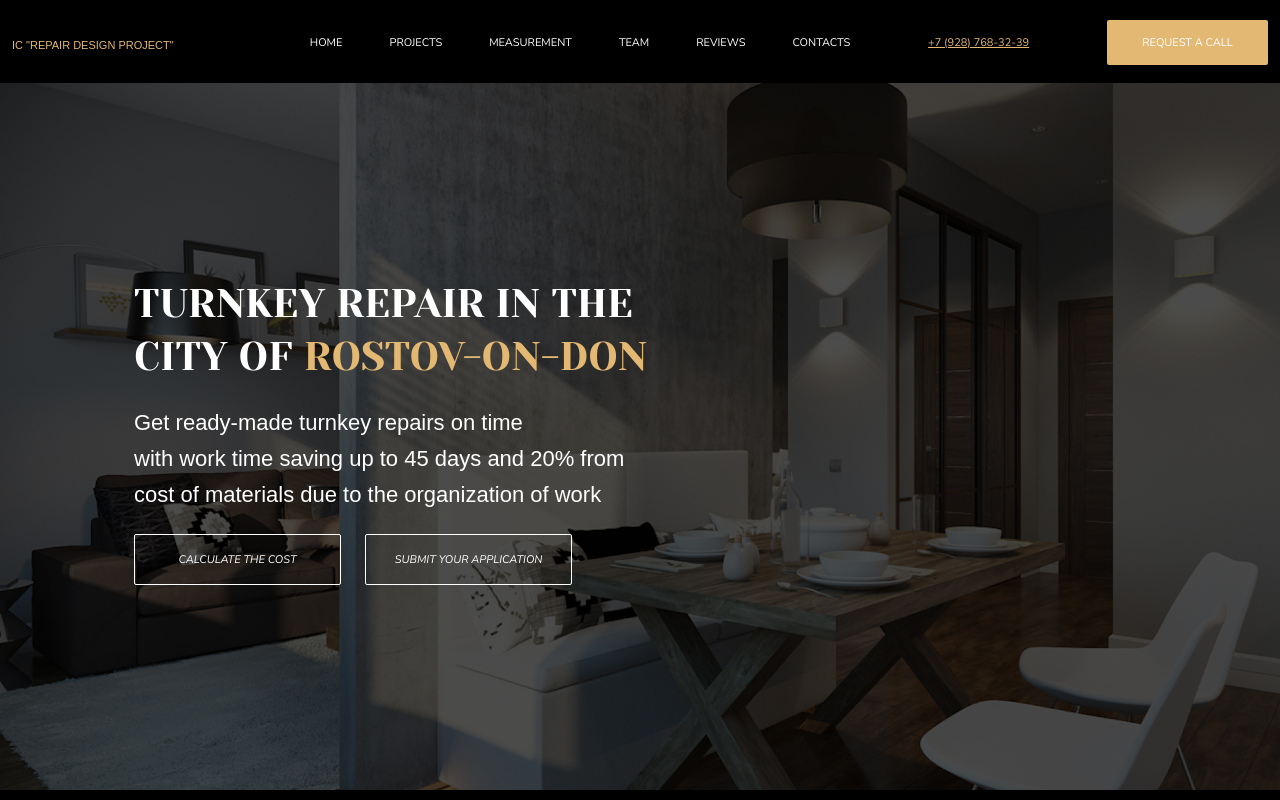
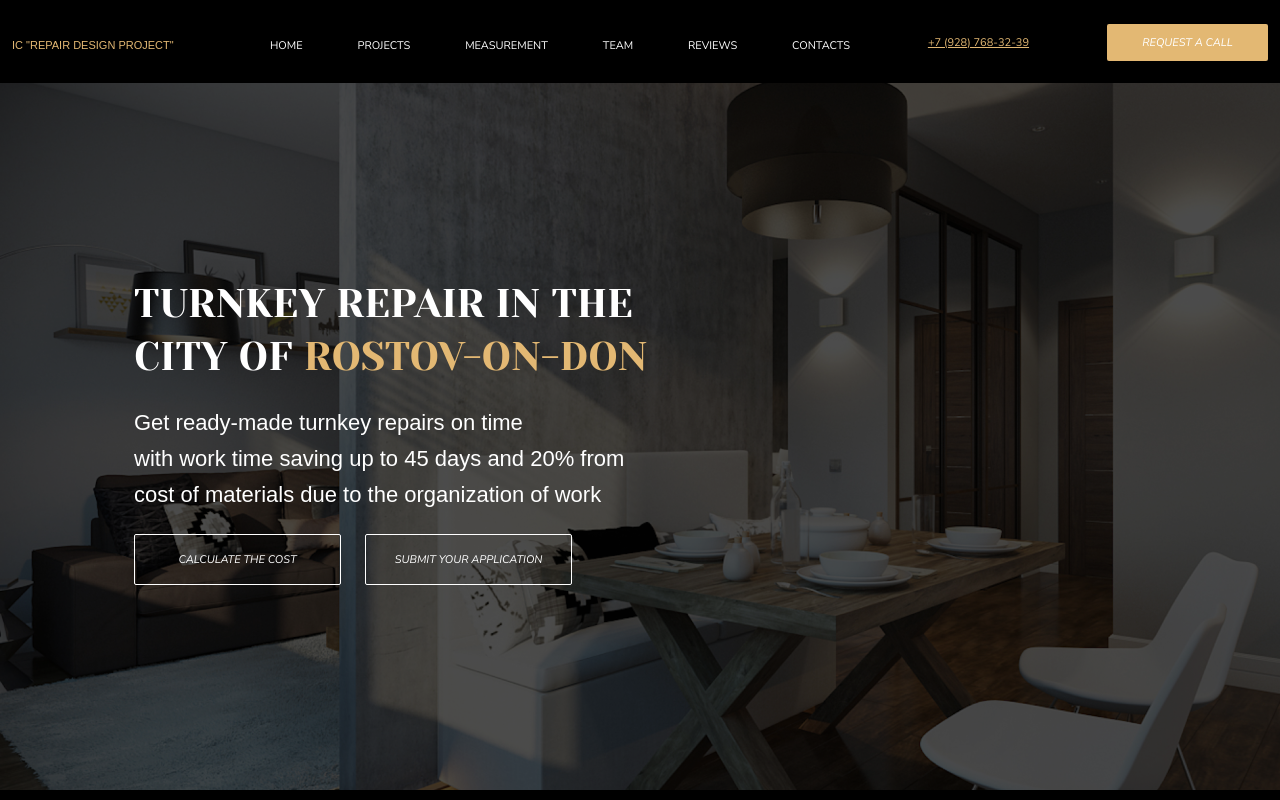
Before and after one commit to AndreyKazakov777/Progect-2-correction, a plain HTML site: page index.html in a window 1280 px wide. Shown: the top 800 px of the page. Drawn offline with Linux system fonts and the light colour scheme.

Commit message:
Did few changes

```diff
--- a/style.css
+++ b/style.css
@@ -41,8 +41,8 @@ body > .header {
     text-transform: uppercase;
     font-size: 11px;
     font-weight: 400;
-    line-height: 15px;
-    letter-spacing: 0em;
+    /* line-height: 15px; */
+    /* letter-spacing: 0em; */
     text-align: left;
     color:#E3B873;
     height: 10px;
@@ -51,13 +51,18 @@ body > .header {
 .header-navigation {
     list-style: none;
     display: flex;
+    justify-content: space-between;
+    width: 580px;
+    height: 10px;
+    padding: 0;
+    margin: 0;
 }
-.header-navigation_item {
-    margin-right: 47px;
-}
-.header-navigation_item:last-child {
-    margin-right: 0;
-}
+/* .header-navigation_item { */
+    /* margin-right: 47px; */
+/* } */
+/* .header-navigation_item:last-child { */
+    /* margin-right: 0; */
+/* } */
 .header-navigation_item a {
     text-decoration: none;
     color: white;
@@ -67,9 +72,14 @@ body > .header {
 }
 .tel {
     color:#E3B873;
+    /* Свойство display: inline препятствует работе свойства width, height
+    Попробуйте установить для свойства display значение, отличное от inline. */
+    width: 126px;
+    height: 16px;
 }
 .header_button {
     font-family: 'Nunito Sans';
+    font-style: italic;
     font-weight: 400;
     font-size: 11px;
     line-height: 15px;
@@ -77,11 +87,12 @@ body > .header {
     text-transform: uppercase;
     color: #FFFFFF;
     width: 161px;
-    height: 45px;
-    padding: 13px 33px;
+    height: 37px;
+    padding: 0px;
     background: #E3B873;
     border-radius: 2px;
     border: none;
+    cursor: pointer;
 }
 @media screen and (max-width: 375px) {
     .header-navigation, .header_button {
@@ -95,11 +106,12 @@ body > .header {
     box-shadow: 0 0 0 1000px rgba(0,0,0,0.7) inset;
 }
 .hero_container {
-    position: absolute;
-    width: 100%;
+    /* position: absolute; */
+    width: 676px;
     height: 305px;
-    left: 684px;
-    top: 277px;
+    /* left: 684px; */
+    /* top: 277px; */
+    padding: 194px 0 0 134px;
 }
 .title {
     font-family: 'Yeseva One';
```
